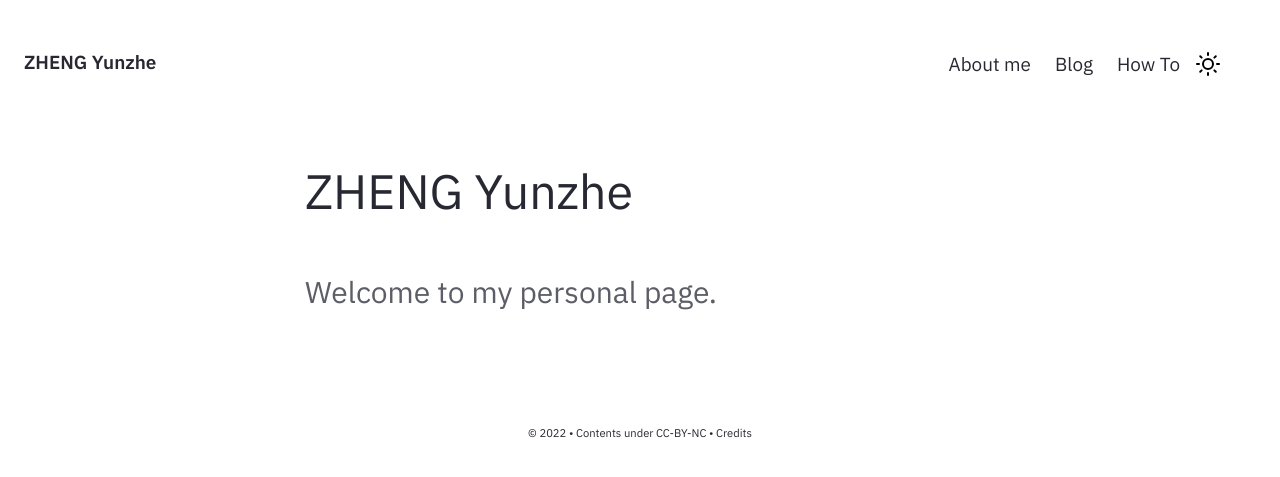
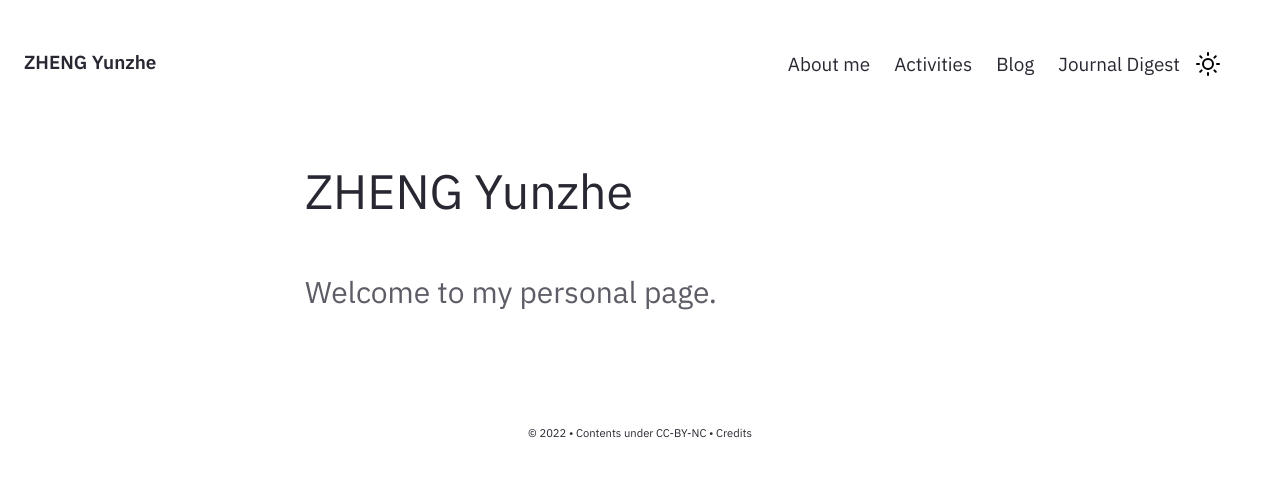
Before and after one commit to Dran-Z/dran-z.github.io, a Jekyll site: the page built from pages/index.md, in a window 1280 px wide. Shown: the top 477 px of the page. Built offline with Jekyll 4.4.1, drawn with Linux system fonts in a browser that asks for light colours.

Commit message:
Update Nav.html

```diff
--- a/_includes/Nav.html
+++ b/_includes/Nav.html
@@ -55,11 +55,14 @@
         <a href="/aboutme" class="navbar-item">
           About me
         </a>
+        <a href="/activities" class="navbar-item">
+          Activities
+        </a>
         <a href="{{'/notes' | relative_url}}" class="navbar-item">
           Blog
         </a>
         <a href="{{'/posts' | relative_url}}" class="navbar-item">
-          How To
+          Journal Digest
         </a>
         <!-- <a href="https://github.com/Jekyll-Garden/jekyll-garden.github.io" target="_blank" class="navbar-item">
           Github
```
